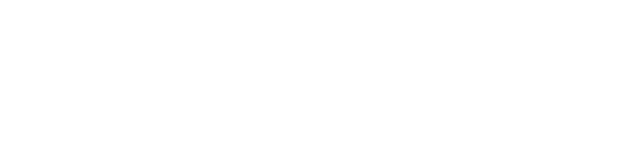
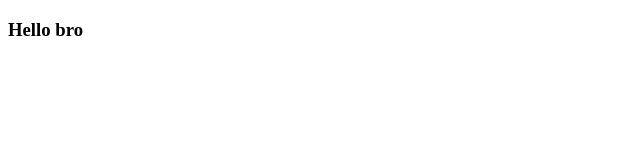
Before and after one commit to Sonusharma023/Git, a plain HTML site: page index.html in a window 1280 px wide. Shown: the full height of the page, 0-640 px from the left. Drawn offline with Linux system fonts and the light colour scheme.

Commit message:
second commit

```diff
--- a/index.html
+++ b/index.html
@@ -3,9 +3,9 @@
 <head>
     <meta charset="UTF-8">
     <meta name="viewport" content="width=device-width, initial-scale=1.0">
-    <title>Document</title>
+    <title>my site</title>
 </head>
 <body>
-
+    <h3>Hello bro</h3>
 </body>
 </html>
```
